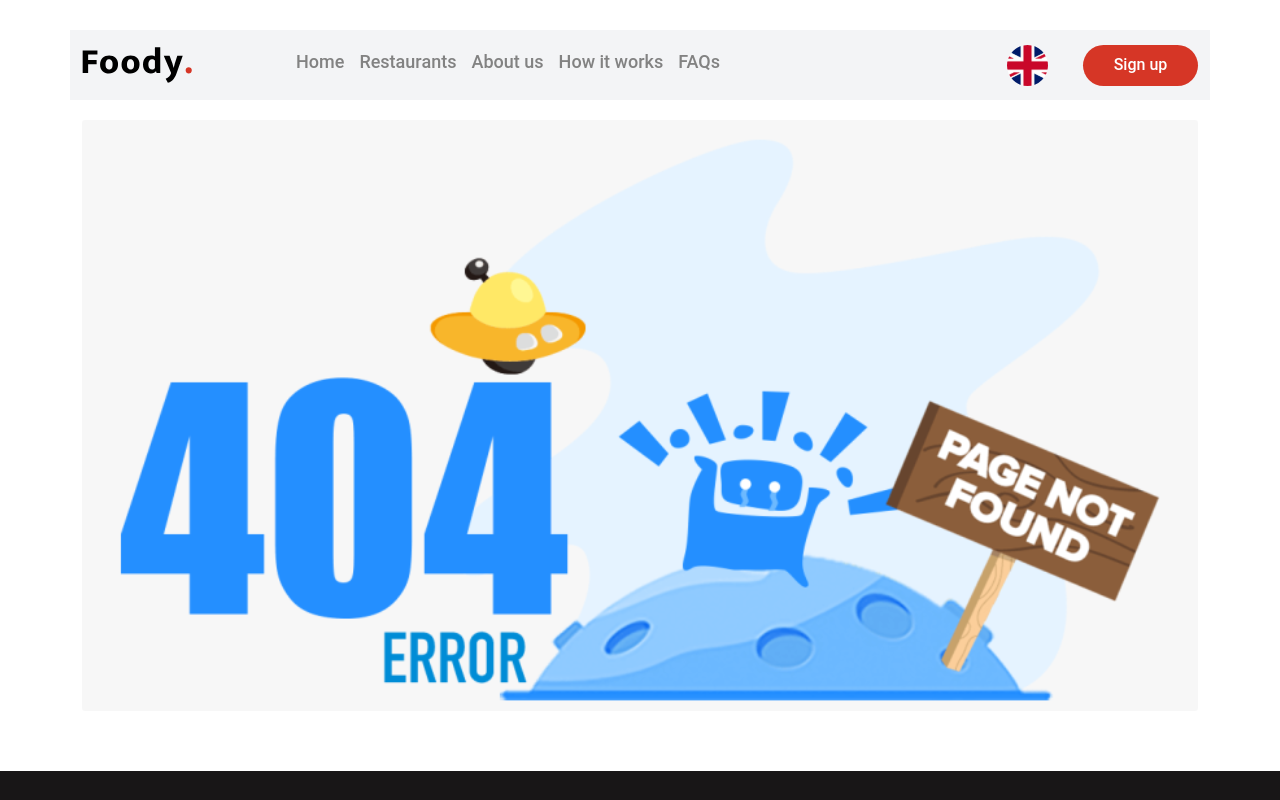
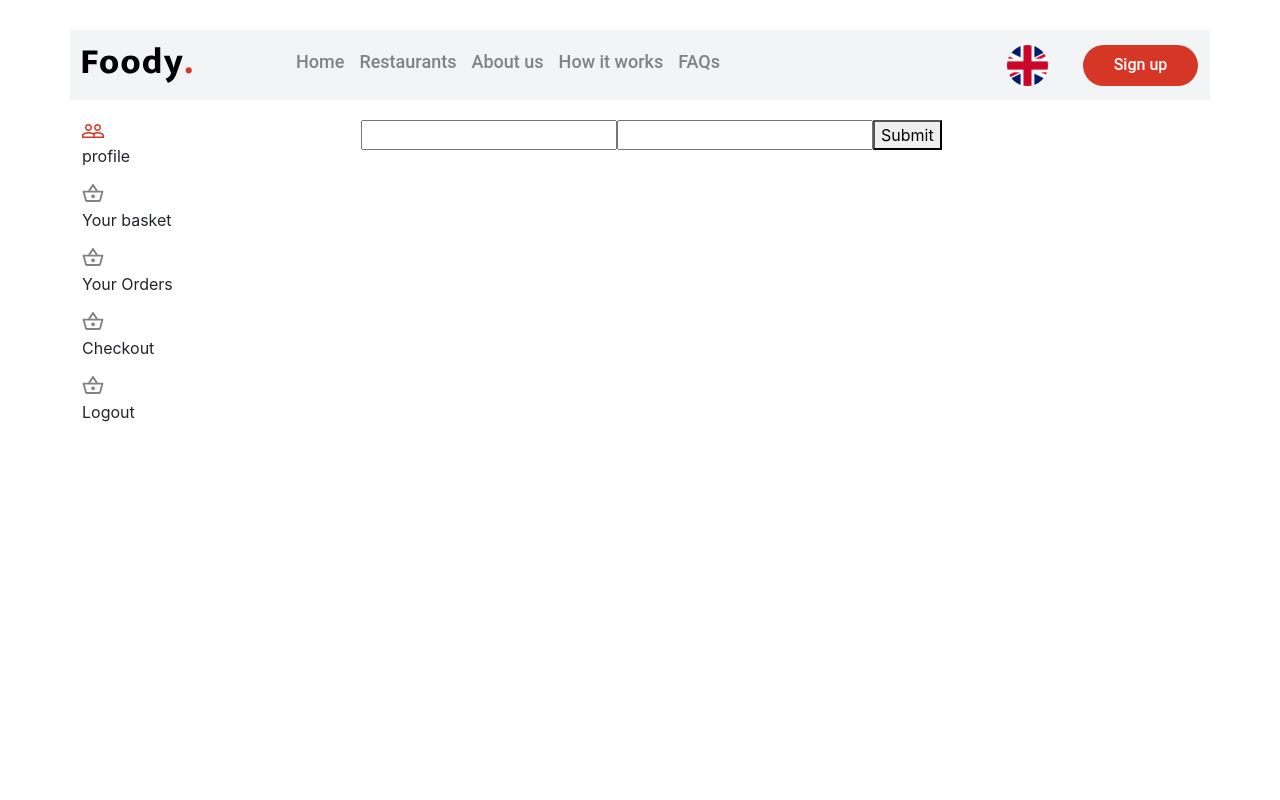
Before and after one commit to Rovshana/client.food-delivery, a Next.js app: page /profile in a window 1280 px wide. Before the commit this address had no page. Shown: the top 800 px of the page. Built offline with nearby package versions, Linux system fonts and the light colour scheme.

Commit message:
some changes

```diff
--- /dev/null
+++ b/features/Profile/ProfileContainer.js
@@ -0,0 +1,22 @@
+import React from 'react'
+import ProfileSidebar from '../../shared/components/Profile/ProfileSidebar'
+import UserProfile from '../../shared/components/Profile/UserProfile'
+
+ function ProfileContainer(props) {
+
+
+    return (
+        < div className='container d-flex'>
+        <div className='col-3'>
+            <ProfileSidebar/>
+
+        </div>
+        <div className='col-9'>
+            <UserProfile/>
+
+        </div>
+
+        </ div>
+    )
+}
+export default ProfileContainer
--- a/pages/_app.js
+++ b/pages/_app.js
@@ -17,6 +17,7 @@ import "../styles/how.css";
 import "../styles/restaurant.css";
 import "../styles/langbar.css";
 import "../styles/pagination.css";
+import "../styles/profile.css";
 import "../styles/homefirst.scss";
 
 import "../i18n";
--- /dev/null
+++ b/pages/profile.js
@@ -0,0 +1,14 @@
+import React from 'react'
+import ProfileContainer from '../features/Profile/ProfileContainer'
+
+ function Profile(props) {
+
+
+    return (
+        <>
+        <ProfileContainer/>
+
+        </>
+    )
+}
+export  default Profile
--- /dev/null
+++ b/shared/components/Profile/ProfileSidebar.js
@@ -0,0 +1,34 @@
+import React from 'react'
+import Image from 'next/image'
+ function ProfileSidebar(props) {
+
+
+    return (
+        <>
+        <div>
+            <div>
+                <Image width='22' height='14' src='/profile/profile.svg' alt='...'/>
+                <p>profile</p>
+            </div>
+            <div>
+                <Image width='22' height='18' src='/profile/basket.svg' alt='...'/>
+                <p>Your basket</p>
+            </div>
+            <div>
+                <Image width='22' height='18' src='/profile/basket.svg' alt='...'/>
+                <p>Your Orders</p>
+            </div>
+            <div>
+                <Image width='22' height='18' src='/profile/basket.svg' alt='...'/>
+                <p>Checkout</p>
+            </div>
+            <div>
+                <Image width='22' height='18' src='/profile/basket.svg' alt='...'/>
+                <p>Logout</p>
+            </div>
+        </div>
+
+        </>
+    )
+}
+export default ProfileSidebar
--- /dev/null
+++ b/shared/components/Profile/UserProfile.js
@@ -0,0 +1,45 @@
+import React from 'react'
+import { Formik, Form, Field, ErrorMessage } from 'formik';
+
+ function UserProfile(props) {
+
+
+    return (
+        < div className='box'>
+        <Formik
+       initialValues={{ email: '', password: '' }}
+       validate={values => {
+         const errors = {};
+         if (!values.email) {
+           errors.email = 'Required';
+         } else if (
+           !/^[A-Z0-9._%+-]+@[A-Z0-9.-]+\.[A-Z]{2,}$/i.test(values.email)
+         ) {
+           errors.email = 'Invalid email address';
+         }
+         return errors;
+       }}
+       onSubmit={(values, { setSubmitting }) => {
+         setTimeout(() => {
+           alert(JSON.stringify(values, null, 2));
+           setSubmitting(false);
+         }, 400);
+       }}
+     >
+       {({ isSubmitting }) => (
+         <Form>
+           <Field type="email" name="email" />
+           <ErrorMessage name="email" component="div" />
+           <Field type="password" name="password" />
+           <ErrorMessage name="password" component="div" />
+           <button type="submit" disabled={isSubmitting}>
+             Submit
+           </button>
+         </Form>
+       )}
+     </Formik>
+
+        </div>
+    )
+}
+export default UserProfile
--- a/styles/pagination.css
+++ b/styles/pagination.css
@@ -22,8 +22,6 @@
 .MuiTouchRipple-root{
     border: 1px solid  red !important;
     color: red;
-    width: 50px;
-    height: 50px;
-    border-radius: 25px;
+
 
 }
--- /dev/null
+++ b/styles/profile.css
@@ -0,0 +1,3 @@
+.box{
+    height: 100vh;
+}
```
Also changed, not shown: public/profile/basket.svg (added), public/profile/profile.svg (added).
